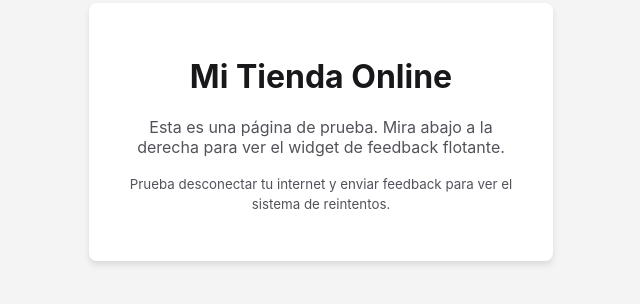
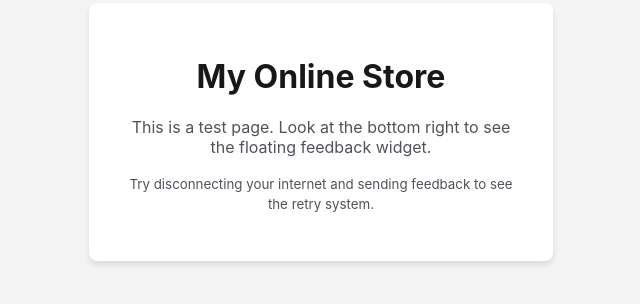
Before and after one commit to SashaBerkowsky/minders-demo, a website built with Vite: page sdk/demo.html in a window 1280 px wide. Shown: the part 268-572 px from the top of the page, without its empty margins (319-959 px from the left). Built offline with nearby package versions, Linux system fonts and the light colour scheme.

Commit message:
update demo lang

```diff
--- a/sdk/demo.html
+++ b/sdk/demo.html
@@ -34,20 +34,18 @@
   </head>
   <body>
     <div class="card">
-      <h1>Mi Tienda Online</h1>
+      <h1>My Online Store</h1>
       <p>
-        Esta es una página de prueba. Mira abajo a la derecha para ver el widget
-        de feedback flotante.
+          This is a test page. Look at the bottom right to see the floating feedback widget.
       </p>
       <p>
         <small
-          >Prueba desconectar tu internet y enviar feedback para ver el sistema
-          de reintentos.</small
+          >Try disconnecting your internet and sending feedback to see the retry system.</small
         >
       </p>
     </div>
 
-    <script src="https://unpkg.com/minders-demo-sdk@1.0.5/dist/minders-feedback-sdk.iife.js"></script>
+    <script src="https://unpkg.com/minders-demo-sdk@1.0.7/dist/minders-feedback-sdk.iife.js"></script>
     <script>
       window.addEventListener('load', () => {
         if (window.FeedbackSDK) {
@@ -63,6 +61,7 @@
               textColor: '#f4f4f5',
               borderColor: '#3f3f46',
               inputBackgroundColor: '#27272a',
+              submitColor: '#ffffff',
             },
           });
         }
```
